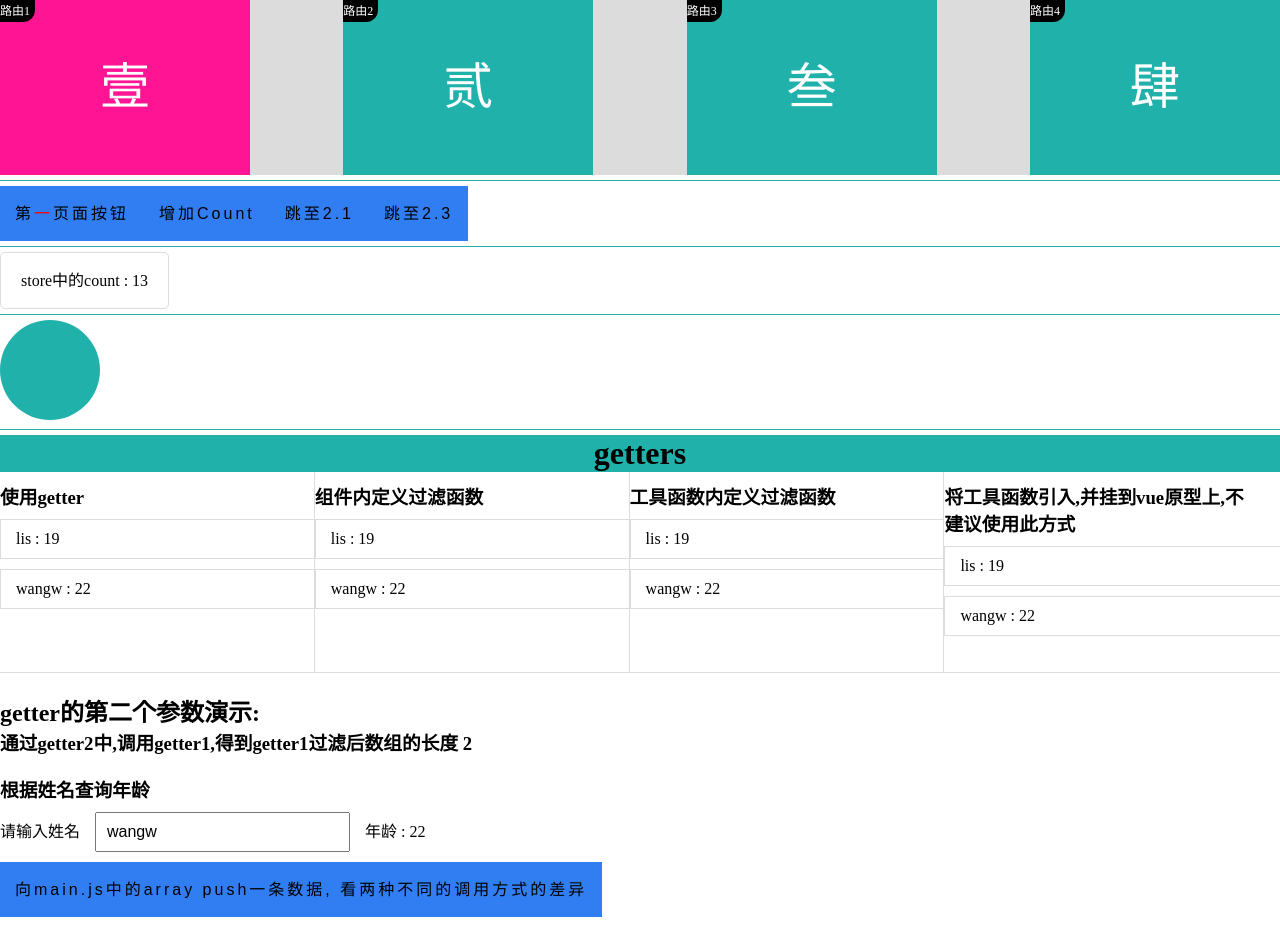
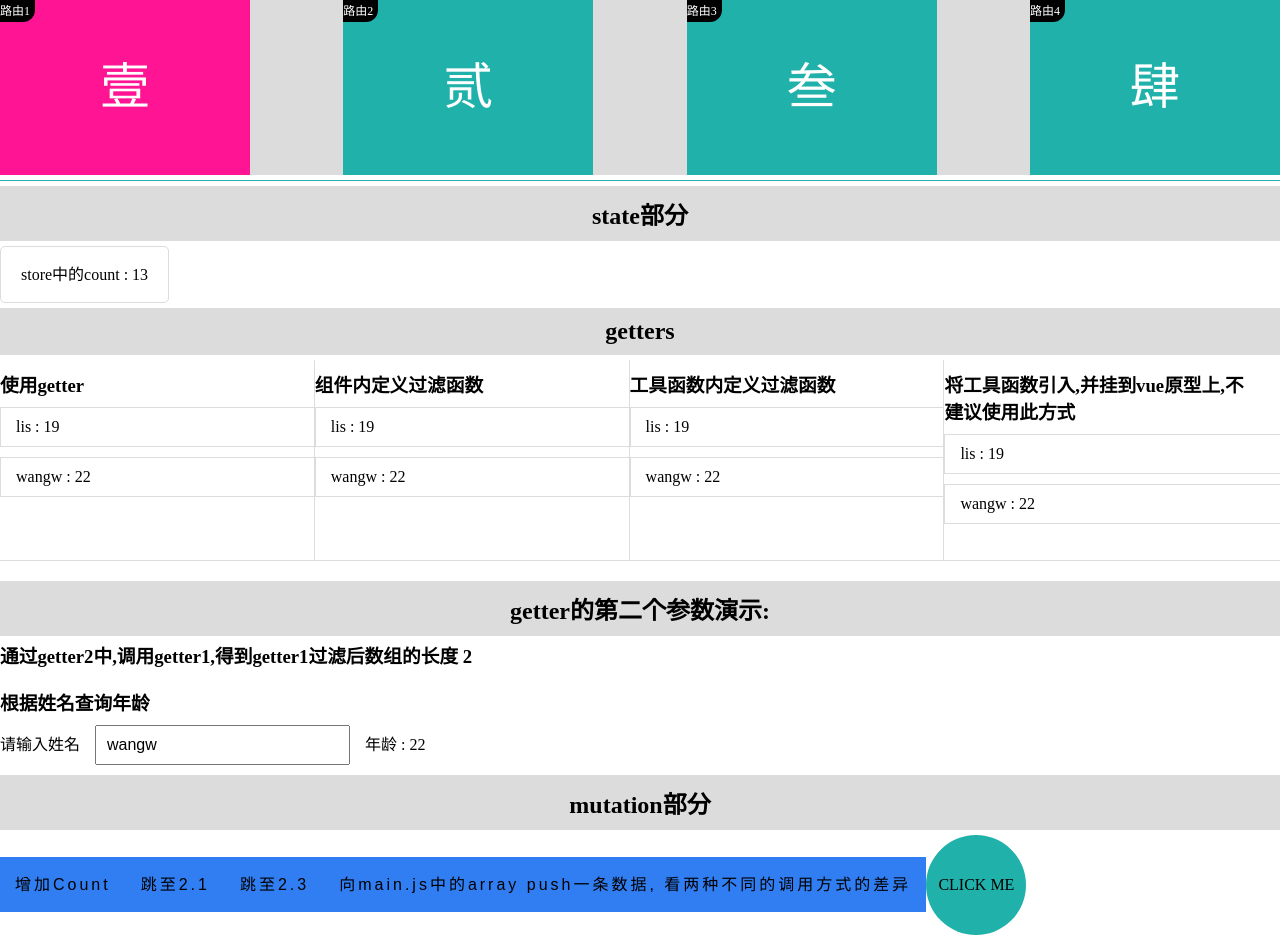
Before and after one commit to Sun-Y0n9/vuex-example, a Vue app: page /two#/one in a window 1280 px wide. Built offline with nearby package versions, Linux system fonts and the light colour scheme.

Commit message:
mutation 完成

```diff
--- a/src/App.vue
+++ b/src/App.vue
@@ -63,4 +63,10 @@ li{
 	box-sizing: border-box;
 	padding-left: 15px;
 }
+.h2{
+	text-align: center;
+	padding: 10px 0;
+	background: #dcdcdc;
+	margin: 5px 0;
+}
 </style>
--- a/src/components/colorCircle.vue
+++ b/src/components/colorCircle.vue
@@ -1,6 +1,6 @@
 <template>
-    <div class="circle" :style="cStyles">
-
+    <div class="circle" :style="cStyles" @click="addCount">
+        CLICK ME
     </div>
 </template>
 
@@ -12,7 +12,8 @@ export default {
          	cStyles:{
                 background:this.cInfo.bgColor,
                 width:this.cInfo.r + "px",
-                height:this.cInfo.r + "px"
+                height:this.cInfo.r + "px",
+                lineHeight:this.cInfo.r + "px"
             }
         }
     },
@@ -27,6 +28,11 @@ export default {
             }
         }
     },
+    methods:{
+        addCount(){
+            this.$store.commit("addCount")
+        }
+    },
     computed:{
 
     }
@@ -37,5 +43,6 @@ export default {
     .circle{
        border-radius: 50%;
        display: inline-block;
+       text-align: center;
     }
 </style>
--- a/src/main.js
+++ b/src/main.js
@@ -13,6 +13,9 @@ const store = new Vuex.Store({
 	state:{
 		count:13,
 		anotherCount:17,
+		aObject:{
+			a:147
+		},
 		array:[
 			{
 				name:"lis",
@@ -35,6 +38,17 @@ const store = new Vuex.Store({
 	mutations:{
 		addCount(state){
 			state.count++;
+		},
+		addCountWithParams(state, params){
+			state.count += params;
+		},
+		addCountWithObjParams(state, params){
+			state.count += params.num;
+		},
+		changeAvalue(state){
+			// state.aObject.b = 149;
+			Vue.set(state.aObject, "b", 149);
+			console.log(state.aObject);
 		},
 		pushDataToArrat(state){
 			state.array.push({
--- a/src/views/fouView.vue
+++ b/src/views/fouView.vue
@@ -3,11 +3,8 @@
     	<top-nav></top-nav>
         <div class="hr"></div>
         <div class="content">
-            <div class="btns">
-                <button>第<span>四</span>页面按钮</button>
-            </div>
-            <div class="hr"></div>
             <div class="a">
+                <h2 class="h2">state的mapState部分</h2>
                 <div class="smallText">mapState函数的返回值是一个对象, computed也是一个对象,使用扩展运算符将两个对象合并.</div>
                 <div class="divCls">
                     <input type="text" v-model="inputText">
@@ -19,6 +16,16 @@
                     使用扩展运算符,将store中所有变量,混入本地组件的计算属性中count : {{count}}, anotherCount : {{anotherCount}}
                 </div>
             </div>
+            <div>
+                <h2 class="h2">mutation的辅助函数的使用</h2>
+                <div>
+                    <button @click="addCount">增加Count</button>
+                    <button @click="add">还是增加Count</button>
+                </div>
+                <div>
+                    <span class="count">count的值 : {{count}}</span>
+                </div>
+            </div>
         </div>
     </div>
 </template>
@@ -26,6 +33,7 @@
 <script>
 import TopNav from "../components/topNav.vue"
 import { mapState } from 'vuex'
+import { mapMutations } from 'vuex'
 var localComputed = {
     localComputedCount(){
         return this.inputText + "--" +Math.random()
@@ -49,7 +57,12 @@ export default {
         }
     },
     methods:{
-
+        ...mapMutations([
+          'addCount',
+        ]),
+        ...mapMutations({
+          add: 'addCount'
+        })
     },
     components:{
     	TopNav
@@ -76,4 +89,8 @@ export default {
     outline: none;
     quotes:
 }
+span.count{
+    font-size: 30px;
+}
+
 </style>
--- a/src/views/oneView.vue
+++ b/src/views/oneView.vue
@@ -1,22 +1,16 @@
 <template>
     <div class="oneViewCls">
         <top-nav></top-nav>
+        <div class="hr"></div>
         <div class="content">
-            <div class="hr"></div>
-            <div class="btns">
-                <button>第<span>一</span>页面按钮</button>
-                <button>增加Count</button>
-                <button @click="to2_1">跳至2.1</button>
-                <button @click="to2_3">跳至2.3</button>
-            </div>
-            <div class="hr"></div>
+            <div>
+                <h2 class="h2">state部分</h2>
                 <div class="divCls">
                     store中的count : {{count}}
                 </div>
-            <div class="hr"></div>
-            <color-circle :cInfo="{bgColor:'#20b1aa',r:100}"></color-circle>
-            <div class="hr"></div>
-            <h1>getters</h1>
+            </div>
+            <div>
+                <h2 class="h2">getters</h2>
                 <div class="uls">
                 <div>
                     <h3>使用getter</h3>
@@ -44,7 +38,7 @@
                 </div>
                 </div>
                 <div>
-                <h2>getter的第二个参数演示:</h2>
+                    <h2 class="h2">getter的第二个参数演示:</h2>
                     <h3>通过getter2中,调用getter1,得到getter1过滤后数组的长度 {{gt18length}}</h3>
                 </div>
                 <div class="queryAge">
@@ -55,8 +49,14 @@
                         <span> 年龄 : {{personName}}</span>
                     </div>
                 </div>
+            </div>
             <div>
+                <h2 class="h2">mutation部分</h2>
+                <button @click="addCountInR1">增加Count</button>
+                <button @click="to2_1">跳至2.1</button>
+                <button @click="to2_3">跳至2.3</button>
                 <button @click="pushDataToArray">向main.js中的array push一条数据, 看两种不同的调用方式的差异</button>
+                <color-circle :cInfo="{bgColor:'#20b1aa',r:100}"></color-circle>
             </div>
         </div>
     </div>
@@ -85,6 +85,9 @@ export default {
             return arr.filter((ele, ind) => {
                 return ele.age > 18;
             });
+        },
+        addCountInR1(){
+            this.$store.commit("addCount");
         },
         pushDataToArray(){
             this.$store.commit('pushDataToArrat')
--- a/src/views/thrView.vue
+++ b/src/views/thrView.vue
@@ -1,15 +1,22 @@
 <template>
     <div class="htrViewCls">
     	<top-nav></top-nav>
+        <div class="hr"></div>
     	<div class="content">
-            <div class="hr"></div>
-            <div class="btns">
-                <button>一级路由叁</button>
-                <left-top-text :info="{text:'3','bgColor':'deeppink',color:'#fff'}"></left-top-text>
-            </div>
-            <div class="hr"></div>
+            <h2 class="h2">state部分</h2>
             <div class="divCls">
                 使用mapState辅助函数,传入数组将store中的变量,映射到组件内同名变量,显示store中的anotherCount : {{anotherCount}}
+            </div>
+            <div>
+                <h2 class="h2">mutation部分</h2>
+                <div class="btns">
+                    <button @click="addCount">增加count</button>
+                    <button @click="changeA">给store中aObject增加一个键值对</button>
+                    <span>count : {{count}}</span>
+                </div>
+                <ul>
+                    <li v-for="(v,k) in aObject">store中的对象aObject的 {{k}} 的值 : {{v}}</li>
+                </ul>
             </div>
         </div>
     </div>
@@ -27,7 +34,22 @@ export default {
         }
     },
     methods:{
-
+        addCount(){
+            //普通方式提交
+            this.$store.commit("addCountWithObjParams", {
+                num: Math.ceil(Math.random() * 10)
+            });
+            //对象方式提交
+            this.$store.commit({
+                type: "addCountWithObjParams",
+                num: Math.ceil(Math.random() * 10)
+            });
+        },
+        changeA(){
+            this.$store.commit({
+                type: "changeAvalue"
+            });
+        }
     },
     components:{
     	TopNav,
@@ -36,7 +58,7 @@ export default {
     created(){
 
     },
-    computed:mapState(["anotherCount"])
+    computed:mapState(["anotherCount","count", "aObject"])
 }
 </script>
 
--- a/src/views/two/twoC1.vue
+++ b/src/views/two/twoC1.vue
@@ -1,13 +1,9 @@
 <template>
     <div class="twoC1Cls">
-
         <div class="hr"></div>
-        <div class="btns">
-            <button>第<span>2.1</span>页面按钮</button>
-            <button>路由参数 : {{u}}</button>
+        <div>
+            <h2 class="h2">state部分</h2>
             <button @click="addLocalCount">点击增加本组件的threeCount</button>
-        </div>
-        <div class="hr"></div>
             <div class="divCls">
                 store中的count : {{count}}
             </div>
@@ -22,6 +18,12 @@
             </div>
             <div class="divCls">
                 获得store中的count,并与本组件中的变量相乘 : {{normalFunction}}
+            </div>
+        </div>
+        <div class="btns">
+            <h2 class="h2">mutation部分, 提交mutation并传递参数</h2>
+            <button @click="addCount">传递参数增加count</button>
+            <button>路由参数 : {{u}}</button>
         </div>
     </div>
 </template>
@@ -39,6 +41,9 @@ export default {
     methods:{
         addLocalCount(){
             this.localCount++;
+        },
+        addCount(){
+            this.$store.commit("addCountWithParams", Math.ceil(Math.random() * 20));
         }
     },
     components:{
```
Lines whose indentation alone changed are shown as unchanged.
